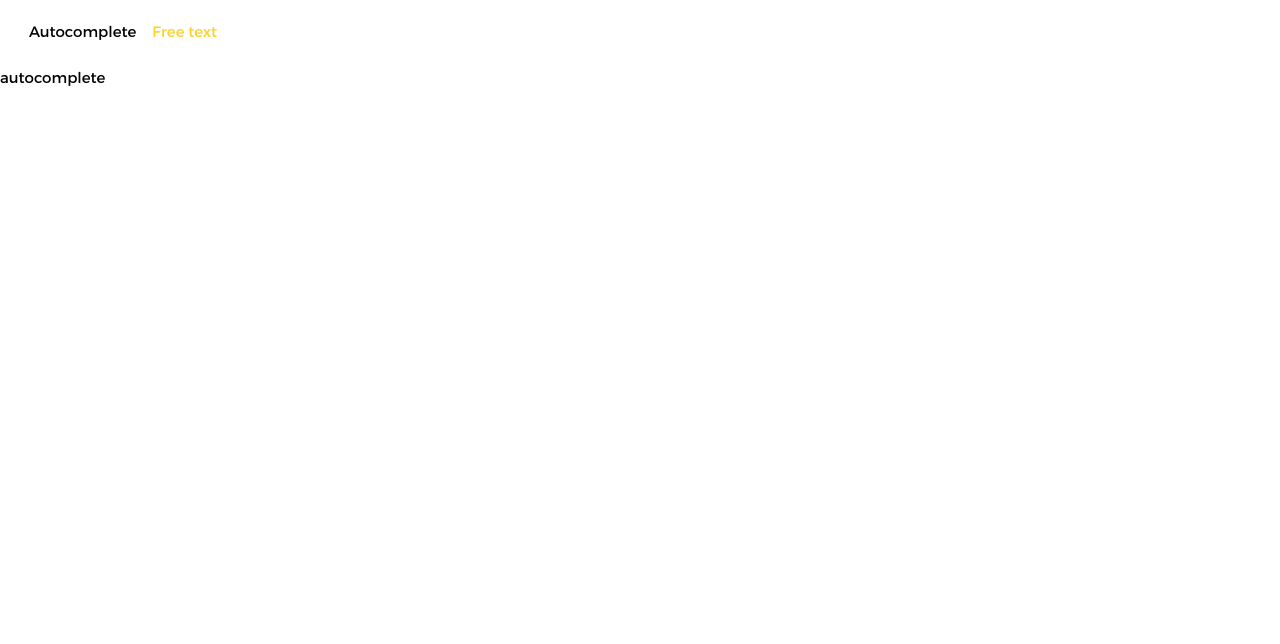
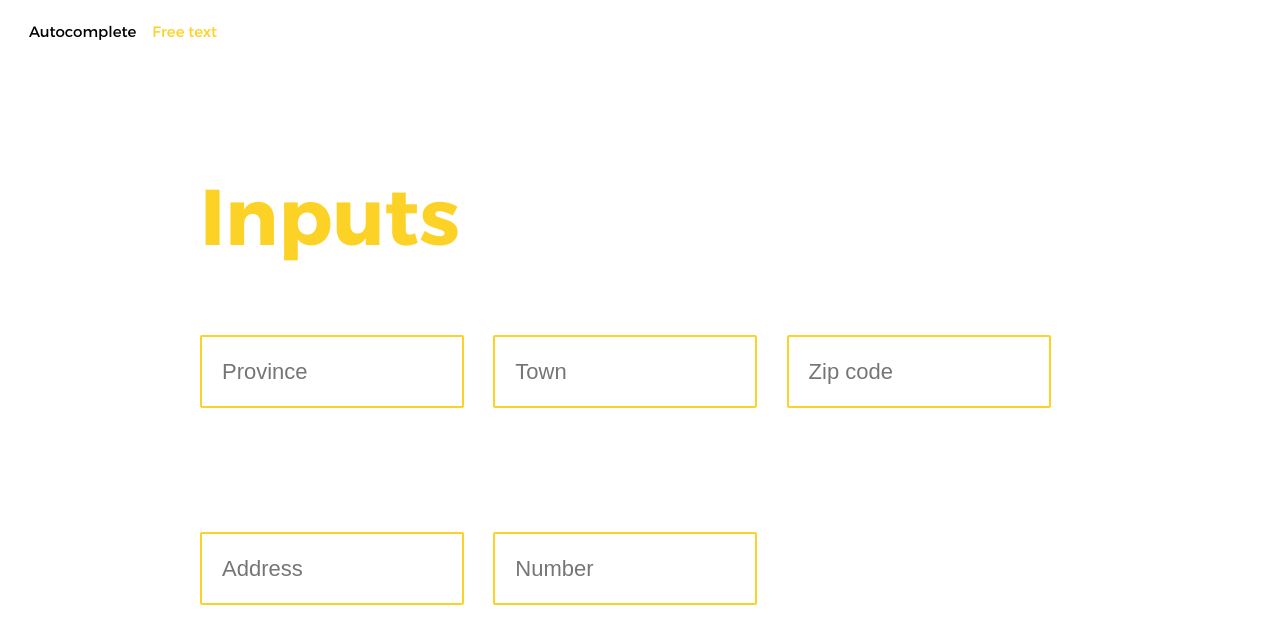
Before and after one commit to zotovs/hocelot-test, a React (Create React App) app: page /autocomplete in a window 1280 px wide. Shown: the top 644 px of the page. Built offline with nearby package versions, Linux system fonts and the light colour scheme.

Commit message:
Added basic layout

```diff
--- a/package.json
+++ b/package.json
@@ -6,6 +6,7 @@
     "@testing-library/jest-dom": "^4.2.4",
     "@testing-library/react": "^9.3.2",
     "@testing-library/user-event": "^7.1.2",
+    "prop-types": "^15.7.2",
     "react": "^16.12.0",
     "react-dom": "^16.12.0",
     "react-router-dom": "^5.1.2",
--- a/src/App.js
+++ b/src/App.js
@@ -3,6 +3,7 @@ import { Route, Switch, Redirect } from 'react-router-dom';
 
 import Header from './components/Header';
 import GlobalStyles from './styles/GlobalStyles';
+import AutocompletePage from './containers/AutocompletePage';
 
 function App() {
   return (
@@ -11,7 +12,7 @@ function App() {
       <Header />
       <Switch>
         <Route path="/autocomplete" exact>
-          autocomplete
+          <AutocompletePage />
         </Route>
         <Route path="/free-text" exact>
           freetext
--- /dev/null
+++ b/src/components/Autocomplete.js
@@ -0,0 +1,34 @@
+import React from 'react';
+import styled from 'styled-components';
+import PropTypes from 'prop-types';
+
+const InputWrapper = styled.div`
+  border: ${props => props.theme.border};
+  border-radius: 2px;
+`;
+
+const Input = styled.input`
+  padding: 20px;
+  width: 100%;
+  border: none;
+  background-color: transparent;
+  font-size: 2.2rem;
+  line-height: 29px;
+`;
+
+const Autocomplete = ({ placeholder, className }) => {
+  return (
+    <div className={className}>
+      <InputWrapper>
+        <Input type="text" placeholder={placeholder} />
+      </InputWrapper>
+    </div>
+  );
+};
+
+Autocomplete.propTypes = {
+  placeholder: PropTypes.string,
+  className: PropTypes.string,
+};
+
+export default Autocomplete;
--- a/src/components/Header.js
+++ b/src/components/Header.js
@@ -9,7 +9,7 @@ const Wrapper = styled.div`
 const StyledLink = styled(NavLink)`
   display: inline-block;
   padding: 4px 8px;
-  color: ${props => props.theme.yellow1};
+  color: ${props => props.theme.yellow};
 
   &.active,
   &:hover {
--- /dev/null
+++ b/src/containers/AutocompletePage.js
@@ -0,0 +1,55 @@
+import React from 'react';
+import styled from 'styled-components';
+
+import Autocomplete from '../components/Autocomplete';
+
+const Wrapper = styled.div`
+  padding: 200px;
+  padding-top: 100px;
+`;
+
+const Title = styled.h1`
+  font-size: 7.9rem;
+  line-height: 103px;
+  color: ${props => props.theme.yellow};
+  font-weight: 700;
+  margin: 0;
+  margin-bottom: 70px;
+`;
+
+const Form = styled.form`
+  display: flex;
+  align-items: flex-start;
+  flex-wrap: wrap;
+  min-height: 270px;
+  align-content: space-between;
+`;
+
+const StyledAutocomplete = styled(Autocomplete)`
+  width: 30%;
+  margin-right: 3.33%;
+
+  &:nth-child(3n) {
+    margin-right: 0;
+  }
+`;
+
+function AutocompletePage() {
+  return (
+    <Wrapper>
+      <Title>Inputs</Title>
+      <Form
+        onSubmit={e => {
+          e.preventDefault();
+        }}>
+        <StyledAutocomplete placeholder="Province" />
+        <StyledAutocomplete placeholder="Town" />
+        <StyledAutocomplete placeholder="Zip code" />
+        <StyledAutocomplete placeholder="Address" />
+        <StyledAutocomplete placeholder="Number" />
+      </Form>
+    </Wrapper>
+  );
+}
+
+export default AutocompletePage;
--- a/src/styles/theme.js
+++ b/src/styles/theme.js
@@ -1,7 +1,7 @@
 const theme = {
-  yellow1: '#fdd226',
-  yellow2: '#fee892',
+  yellow: '#fdd226',
   black: '#000',
+  border: `2px solid #fdd226`,
 };
 
 export default theme;
```
Also changed, not shown: .eslintrc.js.
